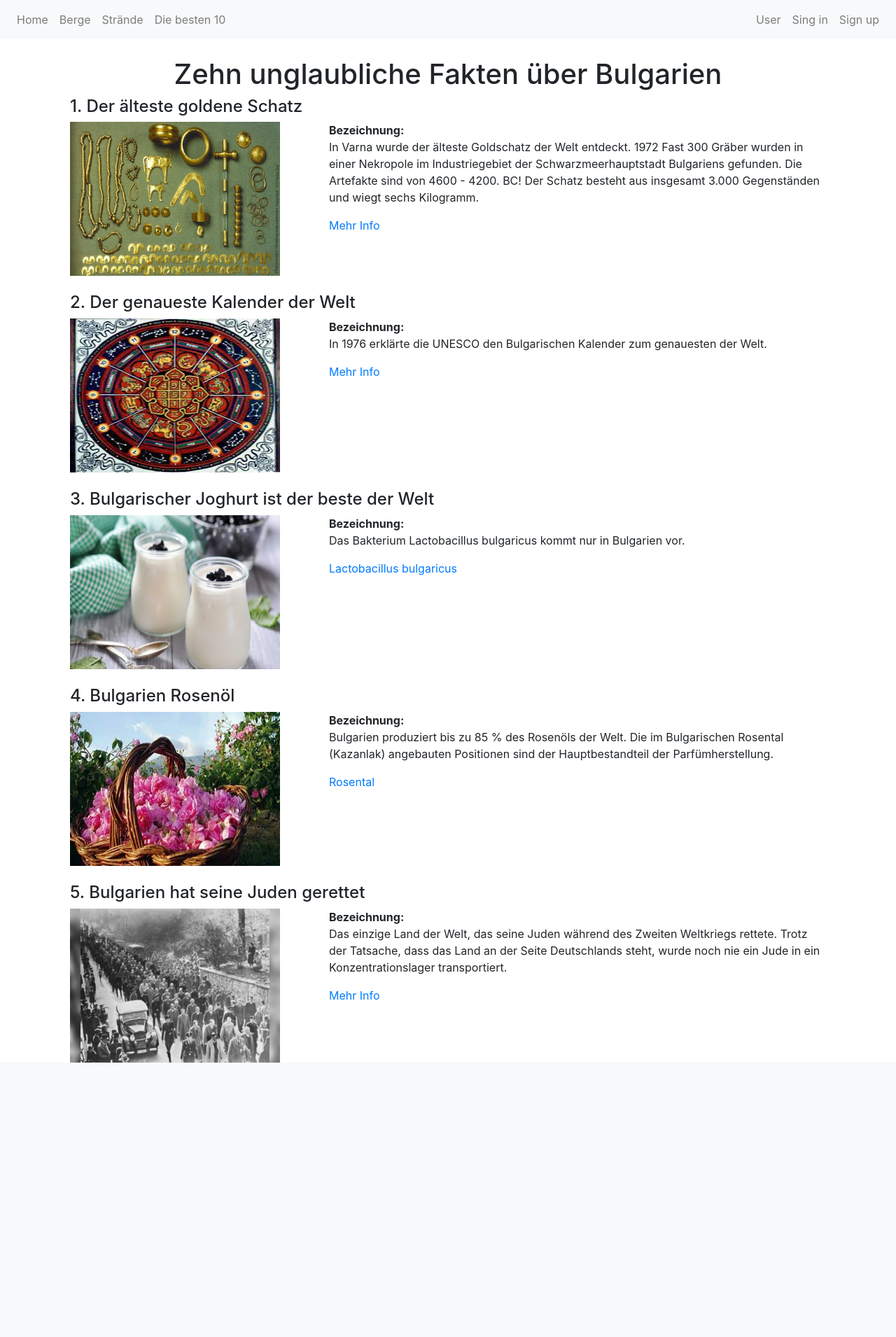
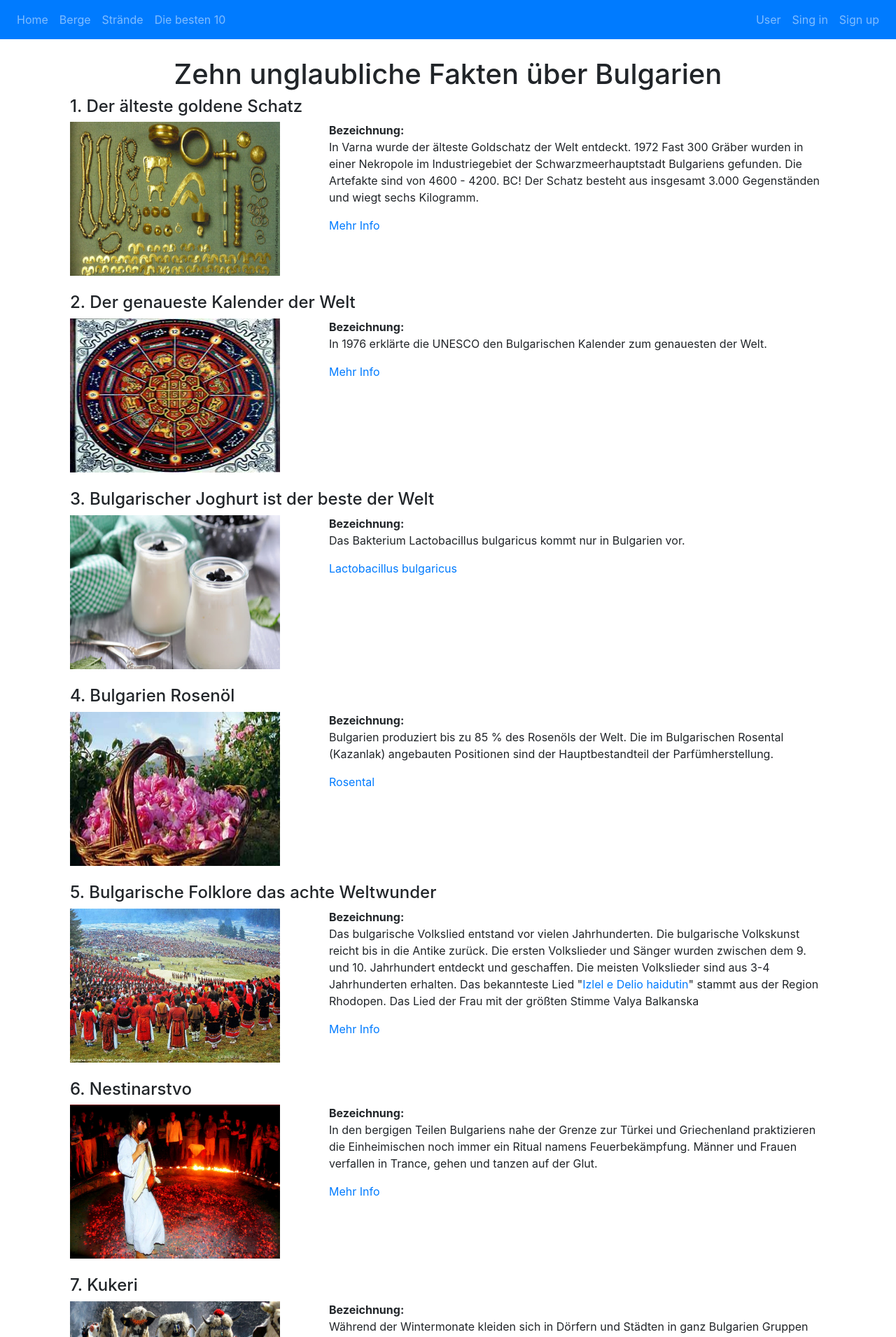
Before and after one commit to bucefal89/Bulgaria_trips, a Django app: page /facts/ in a window 1280 px wide. Shown: the top 1910 px of the page at 70% size. Before the commit the page ends 1518 px from the top, so only its background shows below. Run offline with Django 3.2, Linux system fonts and the light colour scheme; some libraries are stand-ins or nearby versions.

Commit message:
add some facts for bulgaria

```diff
--- a/templates/beaches/list-beaches.html
+++ b/templates/beaches/list-beaches.html
@@ -7,7 +7,7 @@
     <div class="row">
         {% for beach in beaches %}
             <div class="col-lg-4">
-                <h5 class="card-title">{{ beach.id }}. {{ beach.Name }}</h5>
+                <h5 class="card-title">{{ beach.Name }}</h5>
                 <div class="card" style="width: 18rem;">
                     <img src="{{ beach.Bild.url }}" class="card-img-top" alt="...">
                 </div>
--- a/templates/facts/facts.html
+++ b/templates/facts/facts.html
@@ -73,7 +73,89 @@
     </div>
     <br>
      <div class="container">
-        <h4>5. Bulgarien hat seine Juden gerettet</h4>
+        <h4>5. Bulgarische Folklore das achte Weltwunder</h4>
+        <div class="row">
+            <div class="col-md-4">
+                <div class="imgAbt">
+                    <img width="300" height="220" src="{% static 'images/facts/folclor.jpg' %}"/>
+                </div>
+            </div>
+            <div class="col-md-8">
+                <b>Bezeichnung:</b>
+                <p>Das bulgarische Volkslied entstand vor vielen Jahrhunderten. Die bulgarische Volkskunst reicht bis in die Antike zurück.
+Die ersten Volkslieder und Sänger wurden zwischen dem 9. und 10. Jahrhundert entdeckt und geschaffen. Die meisten Volkslieder sind aus 3-4 Jahrhunderten erhalten.
+Das bekannteste Lied "<a href="https://www.youtube.com/watch?v=SDEH01DnFtg">Izlel e Delio haidutin</a>" stammt aus der Region Rhodopen. Das Lied der Frau mit der größten Stimme Valya Balkanska</p>
+                <a href="https://de.wikipedia.org/wiki/Folklore">Mehr Info</a>
+            </div>
+        </div>
+    </div>
+    <br>
+     <div class="container">
+        <h4>6. Nestinarstvo</h4>
+        <div class="row">
+            <div class="col-md-4">
+                <div class="imgAbt">
+                    <img width="300" height="220" src="{% static 'images/facts/nestinarstvo.jpg' %}"/>
+                </div>
+            </div>
+            <div class="col-md-8">
+                <b>Bezeichnung:</b>
+                <p>In den bergigen Teilen Bulgariens nahe der Grenze zur Türkei und Griechenland praktizieren die Einheimischen noch immer ein Ritual namens Feuerbekämpfung. Männer und Frauen verfallen in Trance, gehen und tanzen auf der Glut.</p>
+                <a href="https://en.wikipedia.org/wiki/Anastenaria">Mehr Info</a>
+            </div>
+        </div>
+    </div>
+    <br>
+     <div class="container">
+        <h4>7. Kukeri</h4>
+        <div class="row">
+            <div class="col-md-4">
+                <div class="imgAbt">
+                    <img width="300" height="220" src="{% static 'images/facts/kukeri.jpg' %}"/>
+                </div>
+            </div>
+            <div class="col-md-8">
+                <b>Bezeichnung:</b>
+                <p>Während der Wintermonate kleiden sich in Dörfern und Städten in ganz Bulgarien Gruppen von Männern, Frauen und manchmal sogar Kindern in seltsamen Kostümen für Ausländer, das sind die Mummer. Mit schweren Glocken und riesigen Hüten oder Masken geschmückt, machen sie Lärm, um böse Geister zu verscheuchen und eine gute Ernte zu erzielen.</p>
+                <a href="https://de.wikipedia.org/wiki/Kukeri">Mehr Info</a>
+            </div>
+        </div>
+    </div>
+    <br>
+    <div class="container">
+        <h4>8. Rafaels Kreuz</h4>
+        <div class="row">
+            <div class="col-md-4">
+                <div class="imgAbt">
+                    <img width="300" height="220" src="{% static 'images/facts/rafailov_krust.jpg' %}"/>
+                </div>
+            </div>
+            <div class="col-md-8">
+                <b>Bezeichnung:</b>
+                <p>Das Raphaelkreuz ist ein berühmtes Holzkreuz, das im <a href="https://de.wikipedia.org/wiki/Kloster_Rila">Rila-Kloster</a> aufbewahrt wird. Es gilt als der Höhepunkt der Miniaturschnitzerei im Kloster, ein Meisterwerk der Holzschnitzerei in Bulgarien und auf der ganzen Welt.</p>
+                <a href="https://en.wikipedia.org/wiki/Rafail%27s_Cross">Mehr Info</a>
+            </div>
+        </div>
+    </div>
+    <br>
+    <div class="container">
+        <h4>9. Der erste digitale Computer der Welt</h4>
+        <div class="row">
+            <div class="col-md-4">
+                <div class="imgAbt">
+                    <img width="300" height="220" src="{% static 'images/facts/computer.jpg' %}"/>
+                </div>
+            </div>
+            <div class="col-md-8">
+                <b>Bezeichnung:</b>
+                <p>Der Erfinder des ersten digitalen Computers der Welt im Jahr 1937, <a href="https://de.wikipedia.org/wiki/John_Atanasoff">John Vincent Atanasoff</a>, war ein Bulgare.</p>
+                <a href="https://de.wikipedia.org/wiki/Atanasoff-Berry-Computer">Mehr Info</a>
+            </div>
+        </div>
+    </div>
+    <br>
+    <div class="container">
+        <h4>10. Bulgarien hat seine Juden gerettet</h4>
         <div class="row">
             <div class="col-md-4">
                 <div class="imgAbt">
@@ -89,4 +171,5 @@
     </div>
 
 
+
 {% endblock %}
--- a/templates/mountains/delete-mountain.html
+++ b/templates/mountains/delete-mountain.html
@@ -4,7 +4,7 @@
 
 {% block content %}
 
-    <h1>Are you sure you want to delete {{ mountain.Name }}?</h1>
+    <h1>Sind Sie sicher, dass Sie {{ mountain.Name }} löschen möchten?</h1>
     <form method="post" class="furniture-form" >
         {% csrf_token %}
         <br>
--- a/templates/mountains/list-mountain.html
+++ b/templates/mountains/list-mountain.html
@@ -7,7 +7,7 @@
     <div class="row">
         {% for mountain in mountains %}
             <div class="col-lg-4">
-                <h5 class="card-title">{{ mountain.id }}. {{ mountain.Name }}</h5>
+                <h5 class="card-title">{{ mountain.Name }}</h5>
                 <div class="card" style="width: 18rem;">
                     <img src="{{ mountain.Bild.url }}" class="card-img-top" alt="...">
                 </div>
--- a/templates/shared/base.html
+++ b/templates/shared/base.html
@@ -14,7 +14,7 @@
 </head>
 
 <body>
-<nav class="navbar navbar-expand-lg navbar-light bg-light" style="margin-bottom:2%">
+<nav class="navbar navbar-expand-lg navbar-dark bg-primary" style="margin-bottom:2%">
     <button class="navbar-toggler" type="button" data-toggle="collapse" data-target="#navbarNavDropdown"
             aria-controls="navbarNavDropdown" aria-expanded="false" aria-label="Toggle navigation">
         <span class="navbar-toggler-icon"></span>
```
Also changed, not shown: static/images/facts/computer.jpg (added), static/images/facts/folclor.jpg (added), static/images/facts/kukeri.jpg (added), static/images/facts/nestinarstvo.jpg (added), static/images/facts/rafailov_krust.jpg (added).
